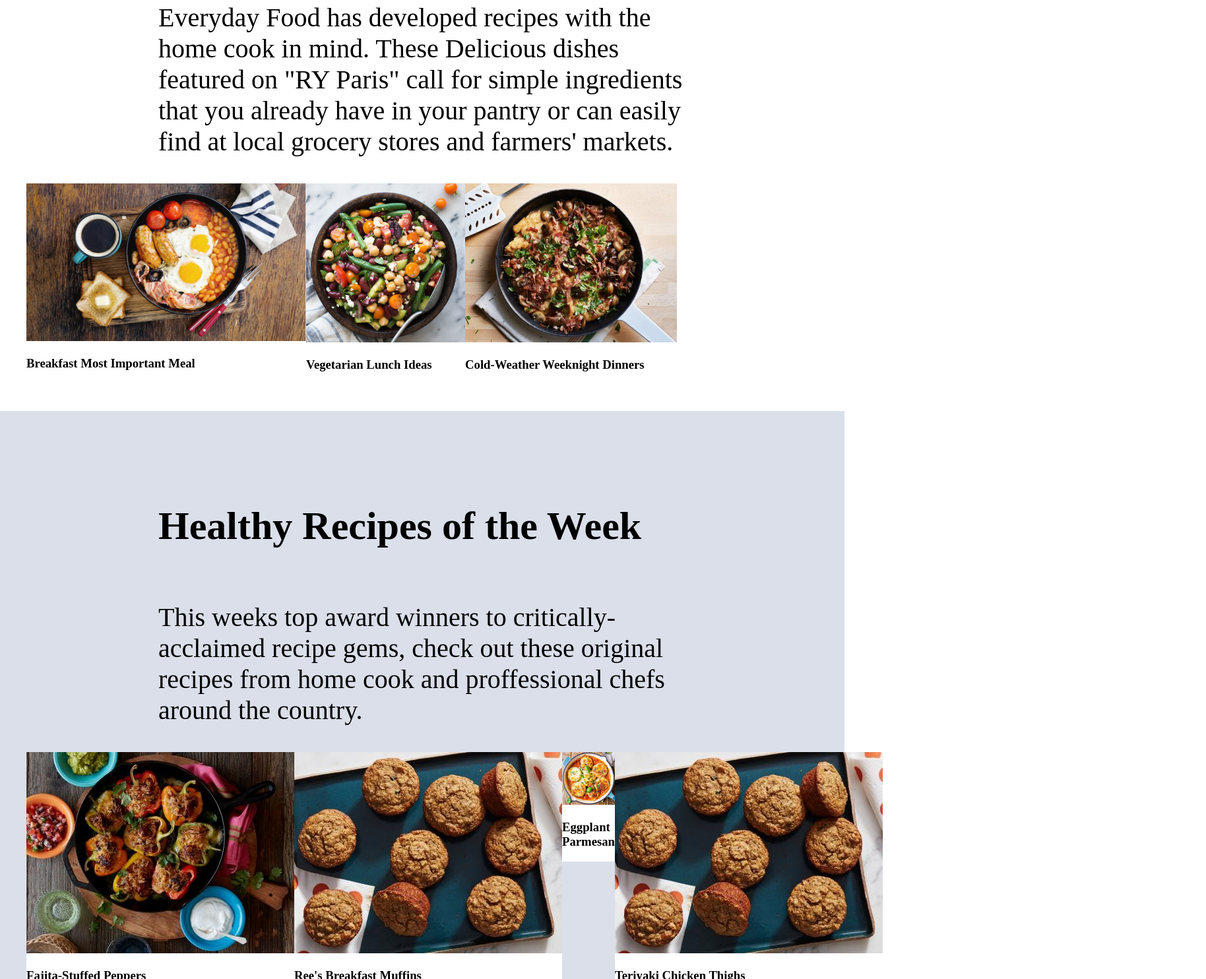
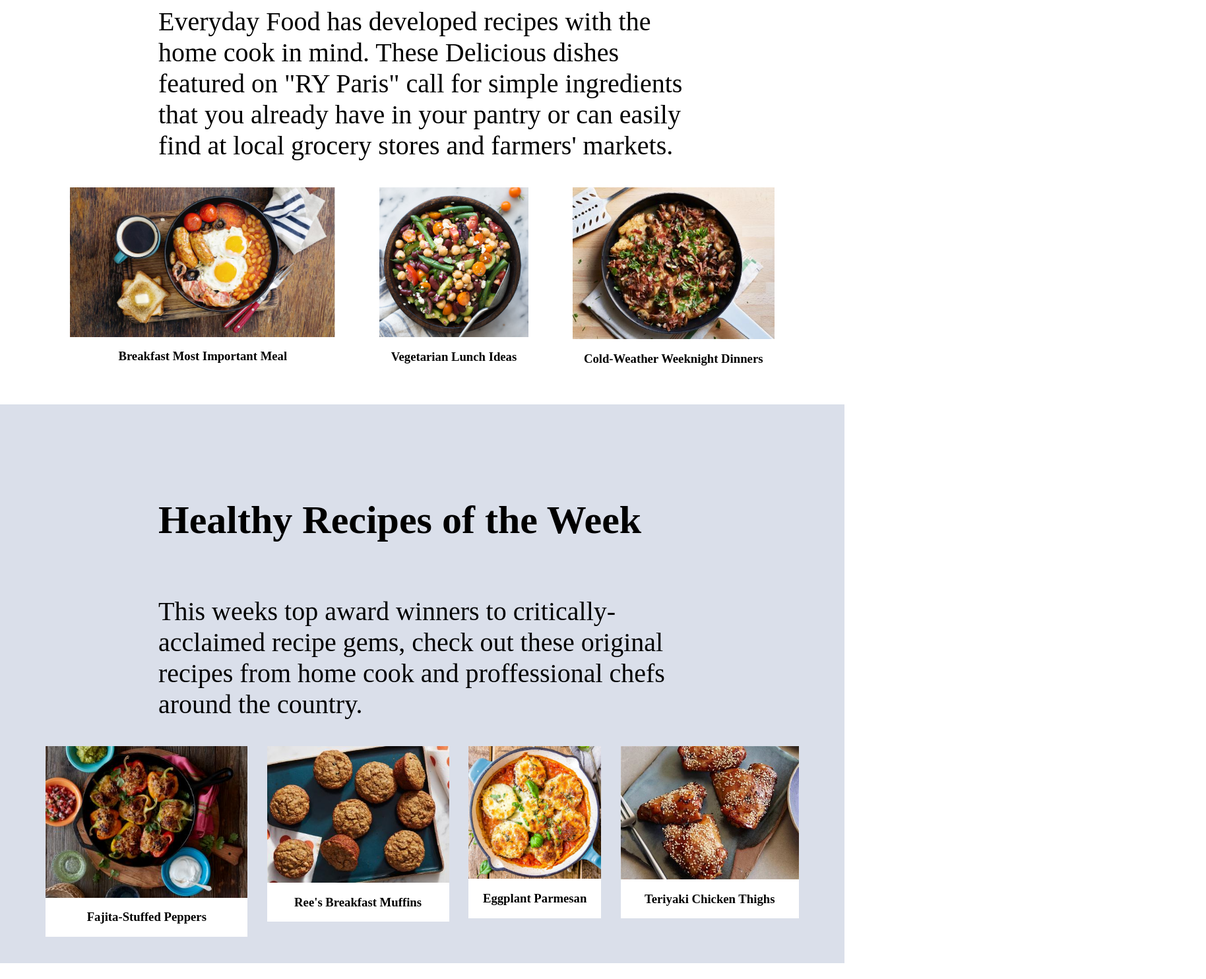
Before and after one commit to Wackyprogamer/HTML-CSS-Project, a plain HTML site: page index.html in a window 1280 px wide. Shown: the part 1316-2800 px from the top of the page at 66% size, 1828 px wide, since content can reach past the window. Drawn offline with Linux system fonts and the light colour scheme.

Commit message:
final commit to finish project 08/30/2023 19:50:18

```diff
--- a/css/style.css
+++ b/css/style.css
@@ -1,15 +1,8 @@
 body {
-
-
-width: auto;
 
 margin: 0;
 
 padding: 0;
-
-height: auto;
-
-display: flex;
 
 
 }
@@ -17,6 +10,12 @@ display: flex;
 .entireContainer {
 
     width: 100%;
+
+    display: flex;
+
+    flex-direction: column;
+
+    height: 100%;
 
 }
 
@@ -81,21 +80,49 @@ display: flex;
 
 }
 
+
 .weekPhoto {
 
-    width: auto;
+    display: flex;
 
+    max-width: 100%;
+
+    height: 15%;
+
+    overflow: hidden;
+
+    justify-content: center;
+
+    object-fit: cover;
+
+    position: relative;
+
+    margin-top: 10px;
+}
+
+.weekPhoto img {
+
+    width: 100%;
+
+    height: 100%;
 
 }
 
-.heroPhoto img{
+.heroText {
 
+    position: absolute;
 
-    width: 100%;
+    margin-top: 50%;
 
-    height: auto;
+    background-color: white;
 
-    object-fit: cover;
+    padding: 0 40px;
+
+    font-size: 20px;
+
+    font-weight: bolder;
+
+    z-index: 1;
 
 }
 
@@ -104,6 +131,10 @@ display: flex;
 padding: 40px;
 
 background-color: #FFFFFF;
+
+display: flex;
+
+flex-direction: column;
 
 
 }
@@ -142,14 +173,26 @@ background-color: #FFFFFF;
 
     justify-content: space-evenly;
 
-    width: auto;
+
 }
 
 .breakfastImportant {
 
-    width: 44%;
+    display: flex;
 
-    height: 50%;
+    flex-direction: column;
+
+    max-width: 33.5%;
+
+    height: 15%;
+
+    overflow: hidden;
+
+    justify-content: center;
+
+    object-fit: cover;
+
+    text-align: center;
 
 
 }
@@ -160,17 +203,27 @@ background-color: #FFFFFF;
 
     height: 100%;
 
-    object-fit: cover;
-
-    object-fit: fill;
 
 }
 
 .vegetarianLunch {
 
-    width: 25%;
+    display: flex;
 
-    height: 20%;
+    flex-direction: column;
+
+    max-width: 18.9%;
+
+    height: 5%;
+
+    overflow: hidden;
+
+    justify-content: center;
+
+    object-fit: cover;
+
+    text-align: center;
+
 
 }
 
@@ -180,29 +233,34 @@ background-color: #FFFFFF;
 
     height: 100%;
 
-    object-fit: contain;
-
-    object-fit: fill;
-
 }
 
 .coldWeatherDinners {
 
-    width: 55.5%;
+    display: flex;
 
-    height: 50%;
+    flex-direction: column;
+
+    max-width: 25.5%;
+
+    height: 15%;
+
+    overflow: hidden;
+
+    justify-content: center;
+
+    object-fit: cover;
+
+    text-align: center;
 
 }
 
 .coldWeatherDinners img {
 
-    width: 60%;
+    width: 100%;
 
     height: 100%;
 
-    object-fit: cover;
-
-    object-fit: fill;
 
 }
 
@@ -229,26 +287,66 @@ background-color: #FFFFFF;
 
 .fajitaPhoto {
 
+    display: flex;
+
+    flex-direction: column;
+
+    max-width: 25.5%;
+
+    height: 15%;
+
+    overflow: hidden;
+
+    justify-content: center;
+
+    object-fit: cover;
+
+    text-align: center;
+
     background-color: white;
 
-    height: 40%;
 }
 
 .muffinPhoto {
 
+    display: flex;
+
+    flex-direction: column;
+
+    max-width: 23%;
+
+    height: 15%;
+
+    overflow: hidden;
+
+    justify-content: center;
+
+    object-fit: cover;
+
+    text-align: center;
+
     background-color: white;
-
-    height: 40%;
-
 }
 
 .eggplantPhoto{
 
+    display: flex;
+
+    flex-direction: column;
+
+    max-width: 16.8%;
+
+    height: 15%;
+
+    overflow: hidden;
+
+    justify-content: center;
+
+    object-fit: cover;
+
+    text-align: center;
+
     background-color: white;
-
-    width: 15.6%;
-
-    height: 100%;
 
 }
 
@@ -262,9 +360,23 @@ height: 100%;
 
 .teriyakiPhoto {
 
+    display: flex;
+
+    flex-direction: column;
+
+    max-width: 22.5%;
+
+    height: 15%;
+
+    overflow: hidden;
+
+    justify-content: center;
+
+    object-fit: cover;
+
+    text-align: center;
+
     background-color: white;
-
-    height: 40%;
 
 
 }
@@ -286,6 +398,69 @@ background-color: #FFFFFF;
     flex-direction: row;
 
     justify-content: space-evenly;
+
+
+}
+
+.burgerPhoto {
+
+    display: flex;
+
+    flex-direction: column;
+
+    max-width: 23%;
+
+    height: 15%;
+
+    overflow: hidden;
+
+    justify-content: center;
+
+    object-fit: cover;
+
+    text-align: center;
+
+
+}
+
+.pizzaPhoto {
+
+    display: flex;
+
+    flex-direction: column;
+
+    max-width: 25.5%;
+
+    height: 15%;
+
+    overflow: hidden;
+
+    justify-content: center;
+
+    object-fit: cover;
+
+    text-align: center;
+
+
+}
+
+.lobsterPhoto {
+
+    display: flex;
+
+    flex-direction: column;
+
+    max-width: 17%;
+
+    height: 15%;
+
+    overflow: hidden;
+
+    justify-content: center;
+
+    object-fit: cover;
+
+    text-align: center;
 
 
 }
@@ -361,6 +536,7 @@ background-color: #FFFFFF;
 
     height: 30%;
 
+    object-fit: cover;
 
  }
 
@@ -369,8 +545,6 @@ background-color: #FFFFFF;
     height: 100%;
 
     width: 100%;
-
-    object-fit: cover;
 
 
  }
--- a/index.html
+++ b/index.html
@@ -40,13 +40,14 @@
 
     <div class="weekPhoto">
 
-        <div class="heroPhoto">
-
             <img src="./images/hero-image.jpg" alt="picture of various foods laid out.">
 
-        </div>
+            <div class="heroText">
+                <h1>Start Your Week Off right</h1>
+            </div>
 
     </div>
+
 
     <div class="everydayCategories">
 
@@ -65,13 +66,19 @@
 
         <div class="everyDayPhotos">
 
+
             <div class="breakfastImportant">
 
-                <img src="./images/breakfast-ideas.jpg">
+                <img src="./images/breakfast-ideas.jpg" alt="Image of a plate of eggs, sausauge & other items complementing the idea of breakfast ">
 
-                <h3>Breakfast Most Important Meal</h3>
+                <div>
+
+                    <h3>Breakfast Most Important Meal</h3>
+
+                </div>
 
             </div>
+
 
             <div class="vegetarianLunch">
 
@@ -134,7 +141,7 @@
 
             <div class="teriyakiPhoto">
 
-                <img src="./images/muffins.jpeg" alt="photo of teriyaki chicken"> <!--Temporaliy a photo of muffins , need rest of photos-->
+                <img src="./images/teriyakichickenthighs.jpg" alt="photo of teriyaki chicken">
 
                 <h3>Teriyaki Chicken Thighs</h3>
 
@@ -171,7 +178,7 @@
 
                 <div class="burgerPhoto">
 
-                    <img src="./images/muffins.jpeg" alt="photo of a burger"> <!--Added a photo of muffins for now-->
+                    <img src="./images/muffins.jpeg" alt="photo of a burger">
 
                     <h3>Best Sandwiches in America</h3>
 
@@ -179,7 +186,7 @@
 
                 <div class="pizzaPhoto">
 
-                    <img src="./images/muffins.jpeg" alt="photo of pizza"> <!--Added a photo of Muffins to donwsize, to view if page layout works-->
+                    <img src="./images/pizza.jpeg" alt="photo of pizza">
 
                     <h3>50 States of Pizza Slices</h3>
 
@@ -187,7 +194,7 @@
 
                 <div class="lobsterPhoto">
 
-                    <img src="./images/breakfast-ideas.jpg" alt="photo of a bowl of lobster pasta"> <!--Added temp photo till i get correct one-->
+                    <img src="./images/lobsterpasta.jpg" alt="photo of a bowl of lobster pasta">
 
                     <h3>City Guides</h3>
 
```
Also changed, not shown: images/lobsterpasta.jpg (added), images/teriyakichickenthighs.jpg (added).
